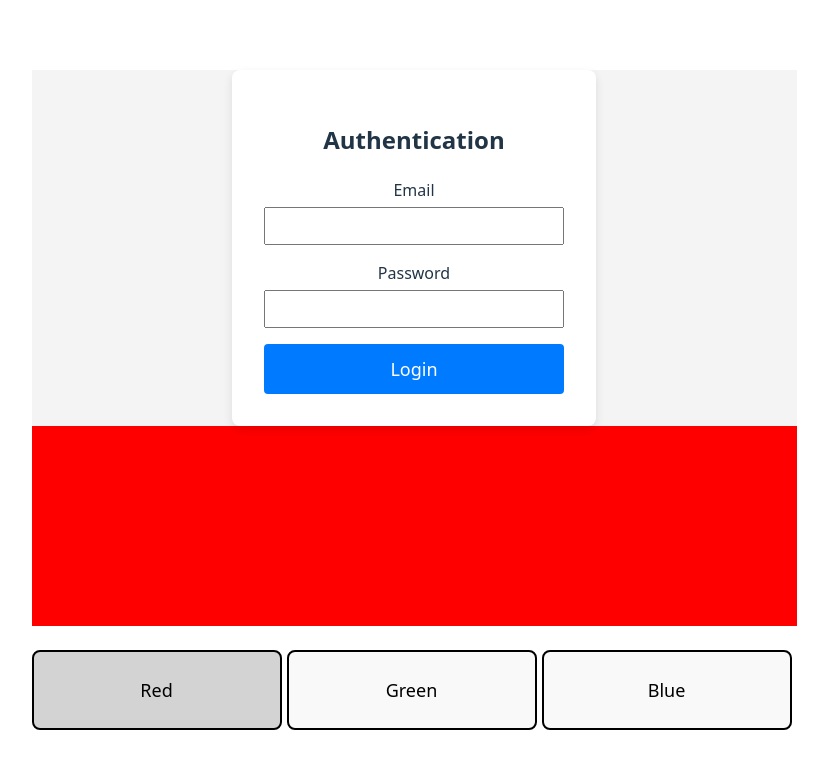
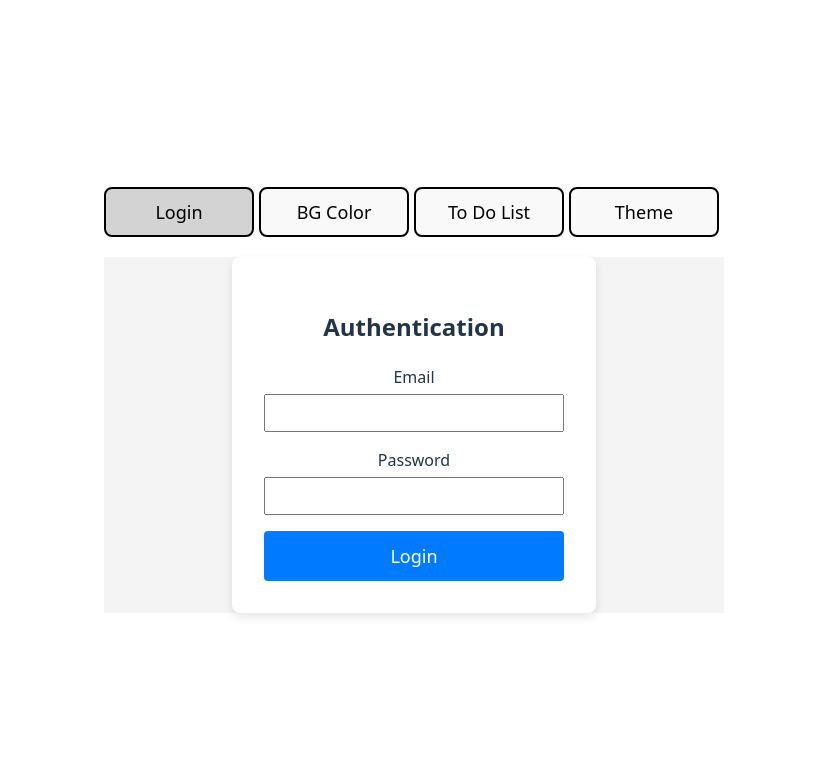
Before and after one commit to pratikbalochiya23111989/practice-1, a React (Vite) app: page / in a window 1280 px wide. Shown: the top 768 px of the page, without its empty margins (226-1054 px from the left). Built offline with nearby package versions, Linux system fonts and the light colour scheme.

Commit message:
Added Tabs

```diff
--- a/src/App.css
+++ b/src/App.css
@@ -10,8 +10,8 @@
 }
 
 button{
-  width: 250px;
-  height: 80px;
+  width: 150px;
+  height: 50px;
   border: 2px solid #000;
   font-size: 18px;
   margin-right: 5px;
--- a/src/App.tsx
+++ b/src/App.tsx
@@ -1,13 +1,71 @@
+
+import { useState } from "react";
 import Auth from "./components/Auth";
 import BGColor from "./components/BGColor";
+import ToDo from "./components/ToDo";
+import Theme from "./components/Theme";
 import "./App.css";
 
 function App() {
+  const [activeTab, setActiveTab] = useState("tab1");
+
   return (
-    <>
-      <Auth/>
-      <BGColor/>
-    </>
+    <div className="w-full max-w-2xl mx-auto mt-10">
+      {/* Tab Buttons */}
+      <div className="border-b border-gray-200">
+        <button
+          onClick={() => setActiveTab("tab1")}
+          className={`px-4 py-2 font-medium ${
+            activeTab === "tab1"
+              ? "border-b-2 border-blue-500 text-blue-600"
+              : "text-gray-500 hover:text-blue-500"
+          } ${activeTab === "tab1" ? "selectedButton" : ""}`}
+        >
+          Login
+        </button>
+
+        <button
+          onClick={() => setActiveTab("tab2")}
+          className={`px-4 py-2 font-medium ${
+            activeTab === "tab2"
+              ? "border-b-2 border-blue-500 text-blue-600"
+              : "text-gray-500 hover:text-blue-500"
+          } ${activeTab === "tab2" ? "selectedButton" : ""}`}
+        >
+          BG Color
+        </button>
+
+        <button
+          onClick={() => setActiveTab("tab3")}
+          className={`px-4 py-2 font-medium ${
+            activeTab === "tab3"
+              ? "border-b-2 border-blue-500 text-blue-600"
+              : "text-gray-500 hover:text-blue-500"
+          } ${activeTab === "tab3" ? "selectedButton" : ""}`}
+        >
+          To Do List
+        </button>
+
+        <button
+          onClick={() => setActiveTab("tab4")}
+          className={`px-4 py-2 font-medium ${
+            activeTab === "tab4"
+              ? "border-b-2 border-blue-500 text-blue-600"
+              : "text-gray-500 hover:text-blue-500"
+          } ${activeTab === "tab4" ? "selectedButton" : ""}`}
+        >
+          Theme
+        </button>
+      </div>
+
+      {/* Tab Content */}
+      <div className="p-4" style={{marginTop: "20px"}}>
+        {activeTab === "tab1" && <div><Auth/></div>}
+        {activeTab === "tab2" && <div><BGColor/></div>}
+        {activeTab === "tab3" && <div><ToDo/></div>}
+        {activeTab === "tab4" && <div><Theme/></div>}
+      </div>
+    </div>
   );
 }
 
--- /dev/null
+++ b/src/components/Theme.tsx
@@ -0,0 +1,13 @@
+import { useState } from "react";
+
+function Theme() {
+  const [color, setColor] = useState("red");
+
+  return (
+    <>
+      Theme
+    </>
+  );
+}
+
+export default Theme;
--- /dev/null
+++ b/src/components/ToDo.tsx
@@ -0,0 +1,13 @@
+import { useState } from "react";
+
+function ToDo() {
+  const [color, setColor] = useState("red");
+
+  return (
+    <>
+      To do
+    </>
+  );
+}
+
+export default ToDo;
```
